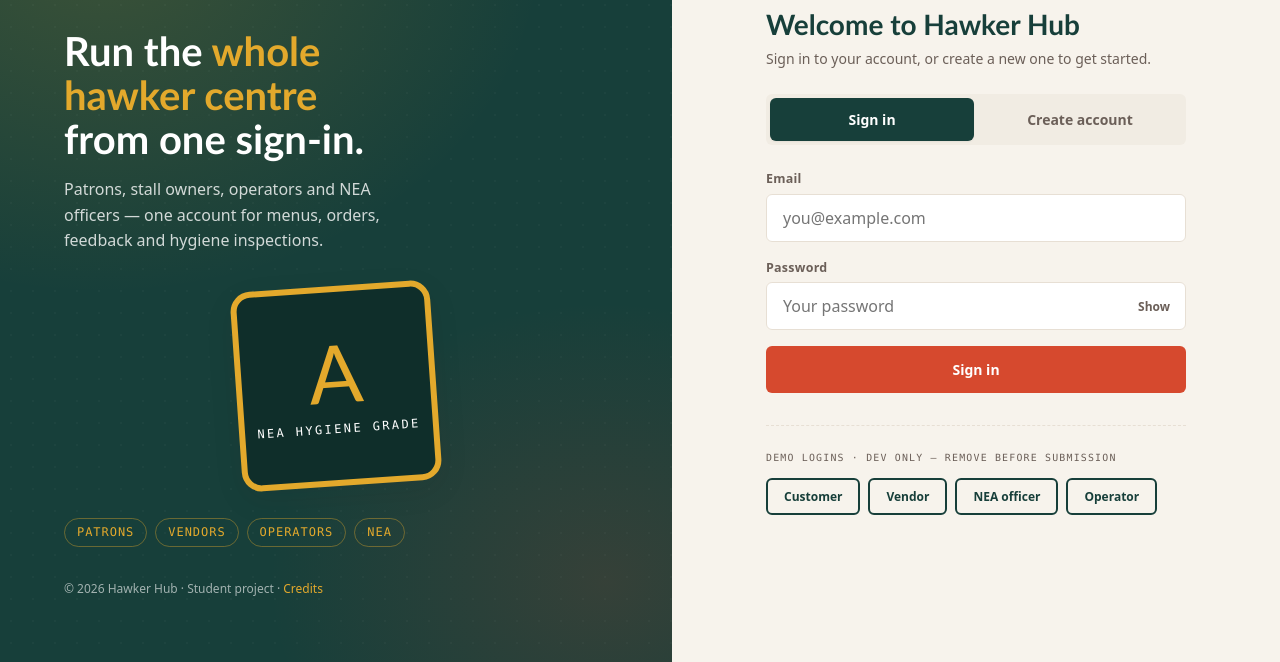
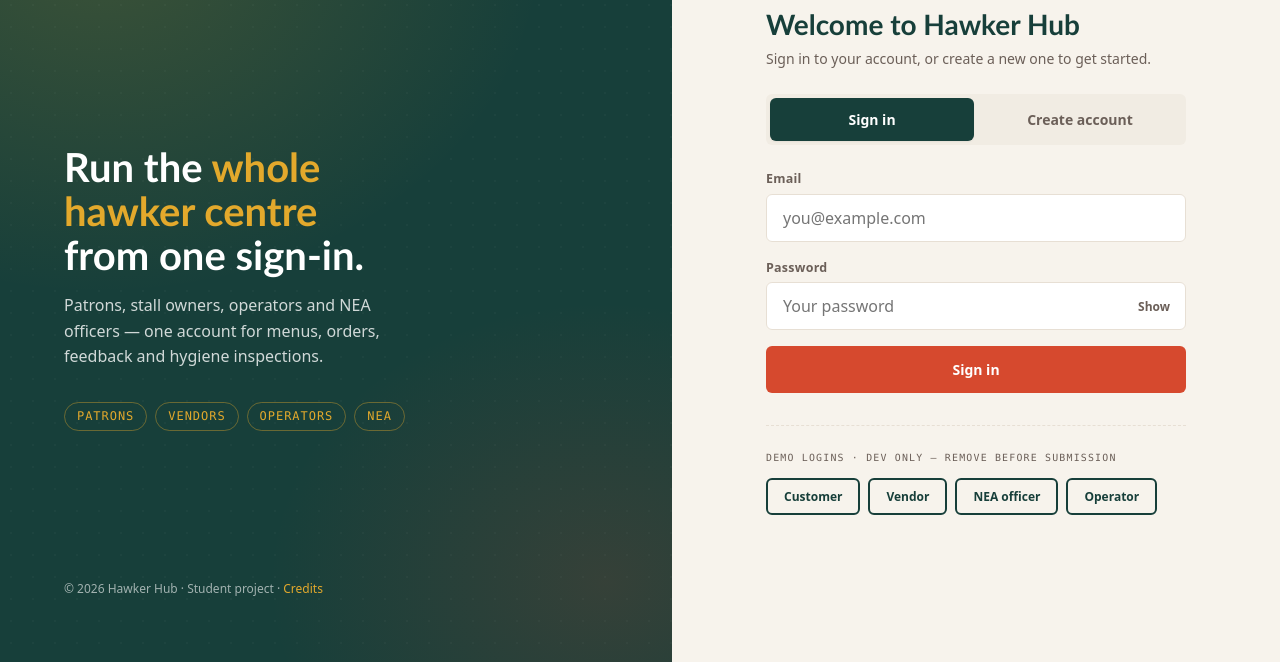
Before and after one commit to D3v0n-NP/Project-Development-w-Claude, a website: page public/login.html in a window 1280 px wide. Shown: the part 138-800 px from the top of the page. Drawn offline with Linux system fonts and the light colour scheme.

Commit message:
Removed the grade stamp in the login page.

```diff
--- a/app.js
+++ b/app.js
@@ -25,7 +25,7 @@
 // --- Dependencies ----------------------------------------------------------
 const express = require("express");          // the web-server framework
 const path = require("path");                // builds safe cross-OS file paths
-require("dotenv").config();                   // load .env (DB creds, JWT secret) before anything else needs them
+require("dotenv").config({ quiet: true});                   // load .env (DB creds, JWT secret) before anything else needs them
 
 // --- Create the app --------------------------------------------------------
 const app = express();
--- a/public/css/styles.css
+++ b/public/css/styles.css
@@ -545,10 +545,6 @@ p { margin: 0 0 var(--space-4); }
 .login-brand__headline em { font-style: normal; color: var(--color-amber); }
 .login-brand__sub { color: rgba(255,255,255,0.8); max-width: 40ch; margin: 0 0 var(--space-8); }
 
-.login-brand__badge-wrap { display: flex; justify-content: center; margin: var(--space-8) 0; }
-/* gentle float on the badge (keeps the -4deg tilt from the base component) */
-.login-brand .grade-badge { animation: badge-float 6s ease-in-out infinite; }
-
 
 .login-brand__roles { display: flex; flex-wrap: wrap; gap: var(--space-2); }
 .login-chip {
@@ -595,11 +591,10 @@ p { margin: 0 0 var(--space-4); }
 .dev-links__row { display: flex; flex-wrap: wrap; gap: var(--space-2); }
 
 /* motion / responsive */
-@media (prefers-reduced-motion: reduce) { .login-brand .grade-badge, .login-card { animation: none; } }
+@media (prefers-reduced-motion: reduce) { .login-card { animation: none; } }
 @media (max-width: 860px) {
   .login { height: auto; min-height: 100vh; grid-template-columns: 1fr; overflow: visible; }
   .login-brand { padding: var(--space-12); }
-  .login-brand__badge-wrap { display: none; }
   .login-form-area { height: auto; overflow: visible; padding: var(--space-12) var(--space-6); }
 }
 
--- a/public/login.html
+++ b/public/login.html
@@ -35,19 +35,6 @@
             Patrons, stall owners, operators and NEA officers — one account for
             menus, orders, feedback and hygiene inspections.
           </p>
-
-          <div class="login-brand__badge-wrap">
-            <div
-              class="grade-badge"
-              aria-hidden="true"
-              style="background: var(--color-green-700)"
-            >
-              <div>
-                <div class="grade-badge__grade">A</div>
-                <div class="grade-badge__label">NEA Hygiene Grade</div>
-              </div>
-            </div>
-          </div>
 
           <div class="login-brand__roles">
             <span class="login-chip">Patrons</span>
```
Also changed, not shown: public/js/operator-centres.js (+20 -1 lines).
